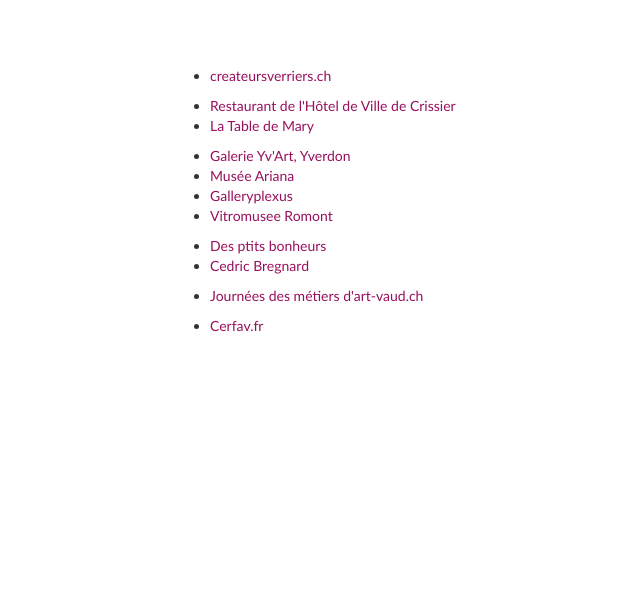
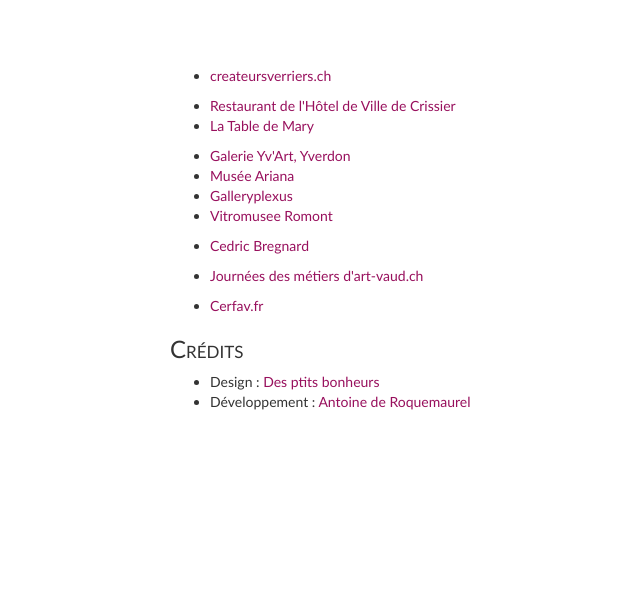
Before and after one commit to aroquemaurel/valeriederoquemaurel-website, a Django app: template valerie/pages/templates/pages/content/infos/liens.html in a window 1280 px wide. Shown: the part 284-893 px from the top of the page, without its empty margins (350-990 px from the left). Run offline with Django 3.2, Linux system fonts and the light colour scheme; the template is opened without the code that fills it, so the values that code supplies are empty; some libraries are stand-ins or nearby versions; some web fonts are replaced.

Commit message:
Ajout de credits

```diff
--- a/valerie/pages/templates/pages/content/infos/liens.html
+++ b/valerie/pages/templates/pages/content/infos/liens.html
@@ -18,7 +18,6 @@
     </ul>
 
     <ul>
-        <li><a target="_blank" href="http://www.desptitsbonheurs.com/index.html">Des ptits bonheurs</a></li>
         <li><a target="_blank" href="http://www.cedricbregnard.ch/">Cedric Bregnard</a></li>
     </ul>
 
@@ -29,4 +28,10 @@
     <ul>
         <li><a target="_blank" href="http://www.cerfav.fr/">Cerfav.fr</a></li>
     </ul>
+
+    <h3>Crédits</h3>
+    <ul>
+        <li>Design : <a target="_blank" href="http://www.desptitsbonheurs.com/index.html">Des ptits bonheurs</a></li>
+        <li>Développement : <a target="_blank" href="https://antoine.roquemaurel.pro/index.html">Antoine de Roquemaurel</a></li>
+    </ul>
 {% endblock %}
```
